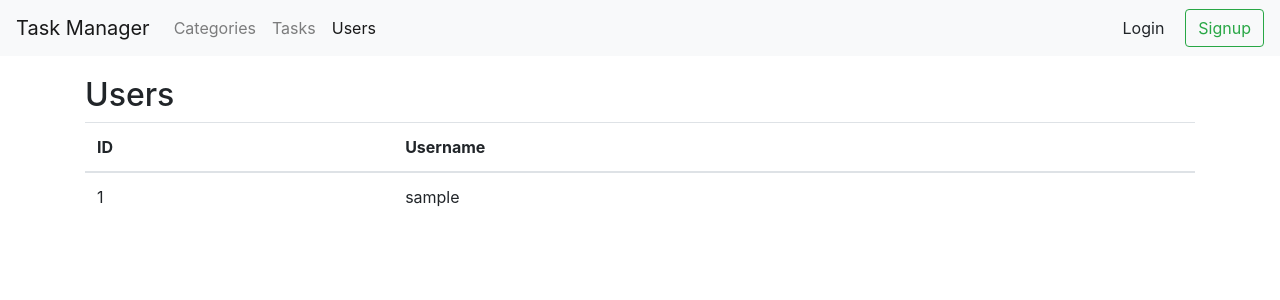
After one commit to storm2513/Task-manager, a Django app: page /users/ in a window 1280 px wide. The commit adds this page. Shown: the top 300 px of the page. Run offline with Django 3.2, Linux system fonts and the light colour scheme; tables that the repository leaves empty hold one stand-in row (values such as "Sample post"); some libraries are stand-ins or nearby versions.

Commit message:
added ability to see list of all users, added inner tasks in detail task template

```diff
--- a/task-manager/web/task_manager/urls.py
+++ b/task-manager/web/task_manager/urls.py
@@ -5,6 +5,7 @@ from . import views
 app_name = "task_manager"
 
 users_patterns = [
+    url(r'^$', views.users, name='users'),
     url(r'^login/$', auth_views.login, name='login'),
     url(r'^logout/$', auth_views.logout, {'next_page': 'task_manager:home'}, name='logout'),
     url(r'^signup/$', views.signup, name='signup'),
--- a/task-manager/web/task_manager/views.py
+++ b/task-manager/web/task_manager/views.py
@@ -33,6 +33,15 @@ def signup(request):
         form = UserCreationForm()
     return render(request, 'registration/signup.html',
                   {'form': form, 'username': request.user.username})
+
+
+def users(request):
+    users = User.objects.all()
+    return render(request,
+                  'users/index.html',
+                  {'users': users,
+                   'username': request.user.username,
+                   'nav_bar': 'users'})
 
 
 def _create_categories_controller(user_id):
@@ -80,6 +89,8 @@ def create_category(request):
 def edit_category(request, id):
     categories_controller = _create_categories_controller(request.user.id)
     category = tmlib.commands.get_category_by_id(categories_controller, id)
+    if category is None:
+        return redirect('task_manager:categories')
     if request.method == 'POST':
         form = CategoryForm(request.POST)
         if form.is_valid():
@@ -162,6 +173,8 @@ def create_task(request):
 def show_task(request, id):
     tasks_controller = _create_tasks_controller(request.user.id)
     task = tmlib.commands.get_task_by_id(tasks_controller, id)
+    if task is None:
+        return redirect('task_manager:tasks')
     category = tmlib.commands.get_category_by_id(
         _create_categories_controller(
             request.user.id), task.category_id)
@@ -177,6 +190,7 @@ def show_task(request, id):
             assigned_user = User.objects.get(id=task.assigned_user_id).username
         except User.DoesNotExist:
             pass
+    inner_tasks = tmlib.commands.get_inner_tasks(tasks_controller, task.id)
 
     return render(request,
                   'tasks/show.html',
@@ -187,13 +201,16 @@ def show_task(request, id):
                    'priority': Priority(task.priority).name,
                    'status': Status(task.status).name,
                    'parent_task_title': parent_task_title,
-                   'assigned_user': assigned_user})
+                   'assigned_user': assigned_user,
+                   'inner_tasks': inner_tasks})
 
 
 @login_required
 def edit_task(request, id):
     tasks_controller = _create_tasks_controller(request.user.id)
     task = tmlib.commands.get_task_by_id(tasks_controller, id)
+    if task is None:
+        return redirect('task_manager:tasks')
     if request.method == 'POST':
         form = TaskForm(request.user.id, request.POST)
         if form.is_valid():
--- a/task-manager/web/templates/header.html
+++ b/task-manager/web/templates/header.html
@@ -11,6 +11,9 @@
         </li>
         <li class="nav-item">
           <a class="nav-link {% if nav_bar == 'tasks' %}active{% endif %}" href='{% url 'task_manager:tasks' %}'>Tasks <span class="sr-only">(current)</span></a>
+        </li>
+        <li class="nav-item">
+          <a class="nav-link {% if nav_bar == 'users' %}active{% endif %}" href='{% url 'task_manager:users' %}'>Users <span class="sr-only">(current)</span></a>
         </li>
       </ul>
       <ul class="navbar-nav mr-auto"></ul>
--- /dev/null
+++ b/task-manager/web/templates/users/index.html
@@ -0,0 +1,24 @@
+{% extends 'base.html' %}
+{% block title %}Users{% endblock %}
+
+{% block content %}
+<h2>Users</h2>
+<div class='table-responsive'>
+  <table class="table table-hover" style="width: inherit;">
+    <thead>
+      <tr>
+        <th>ID</th>
+        <th>Username</th>
+      </tr>
+    </thead>
+    <tbody>
+      {% for user in users %}
+      <tr>
+        <td scope="row">{{user.id}}</td>
+        <td>{{user.username}}</td>
+      </tr>
+    {% endfor %}
+    </tbody>
+  </table>
+</div>
+{% endblock %}
```
Also changed, not shown: task-manager/web/templates/tasks/show.html (+12 -1 lines).
